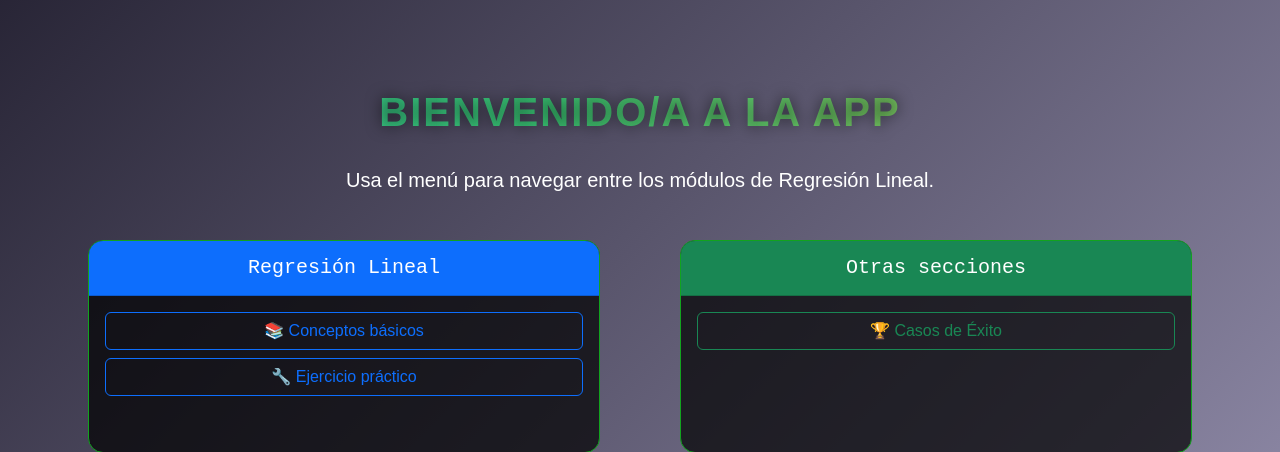
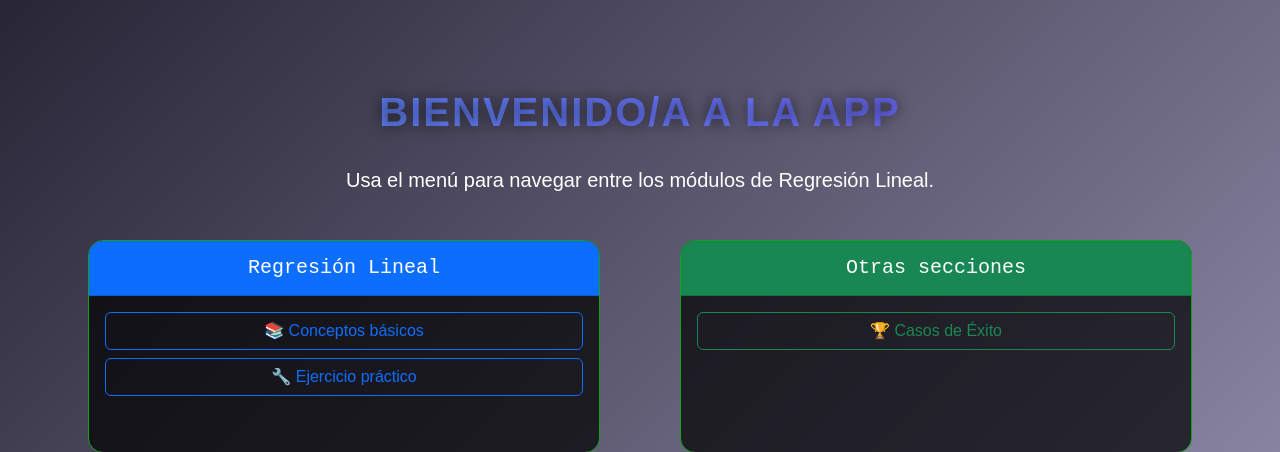
Before and after one commit to catabernal2003-png/Repositorio-Activades, a Flask app: page / in a window 1280 px wide. Shown: the part 170-622 px from the top of the page. Run offline with Flask 3, Linux system fonts and the light colour scheme.

Commit message:
En el titulo principal hacemos el cambio de degradado con colores verdes y narajas a degradado con colores azul,violeta y fucsia

```diff
--- a/static/style.css
+++ b/static/style.css
@@ -30,7 +30,7 @@ body {
     font-size: 2.5rem;
     font-weight: 700;
     text-align: center;
-    background: linear-gradient(90deg, #31e4db, #3bc775, #ebc23c, #ff6f61);
+    background: linear-gradient(90deg, #4facfe, #7366ff, #f86cf8);
     background-size: 300% 300%;
     -webkit-background-clip: text;
     -webkit-text-fill-color: transparent;
```
